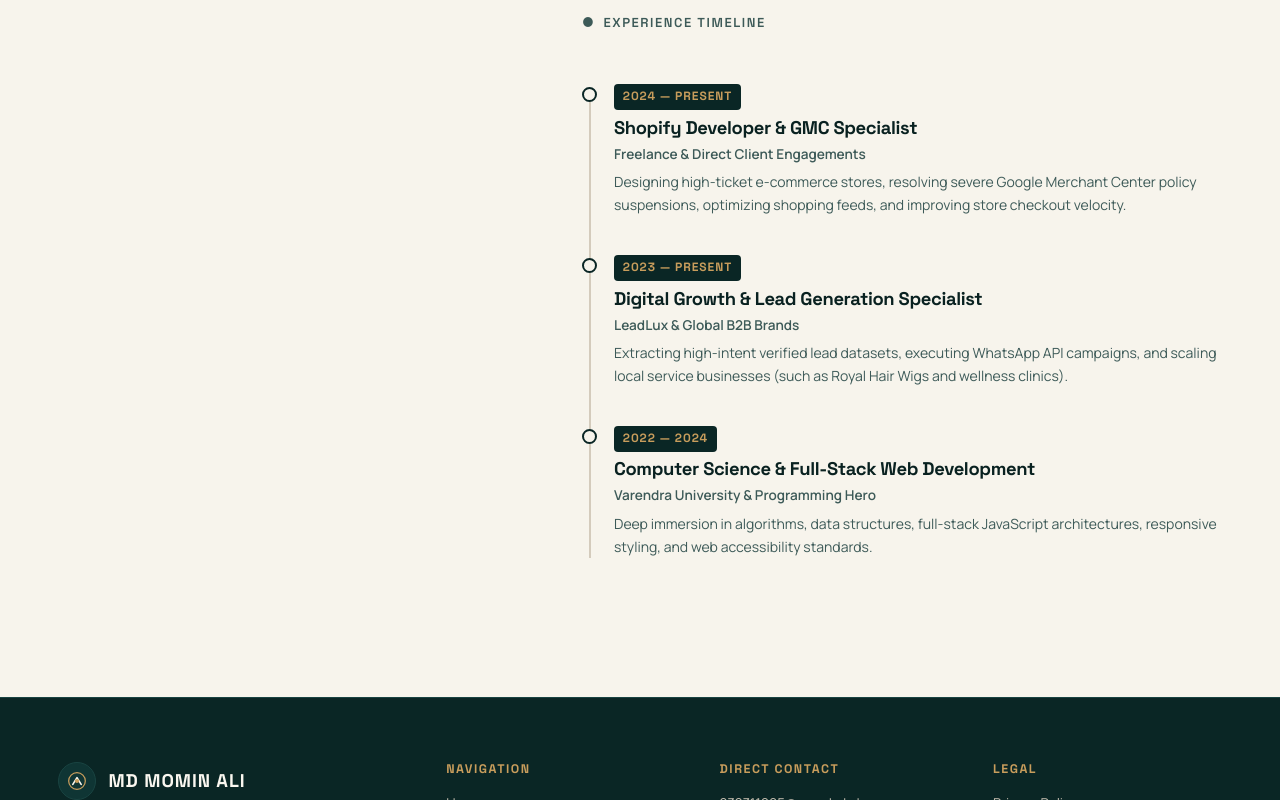
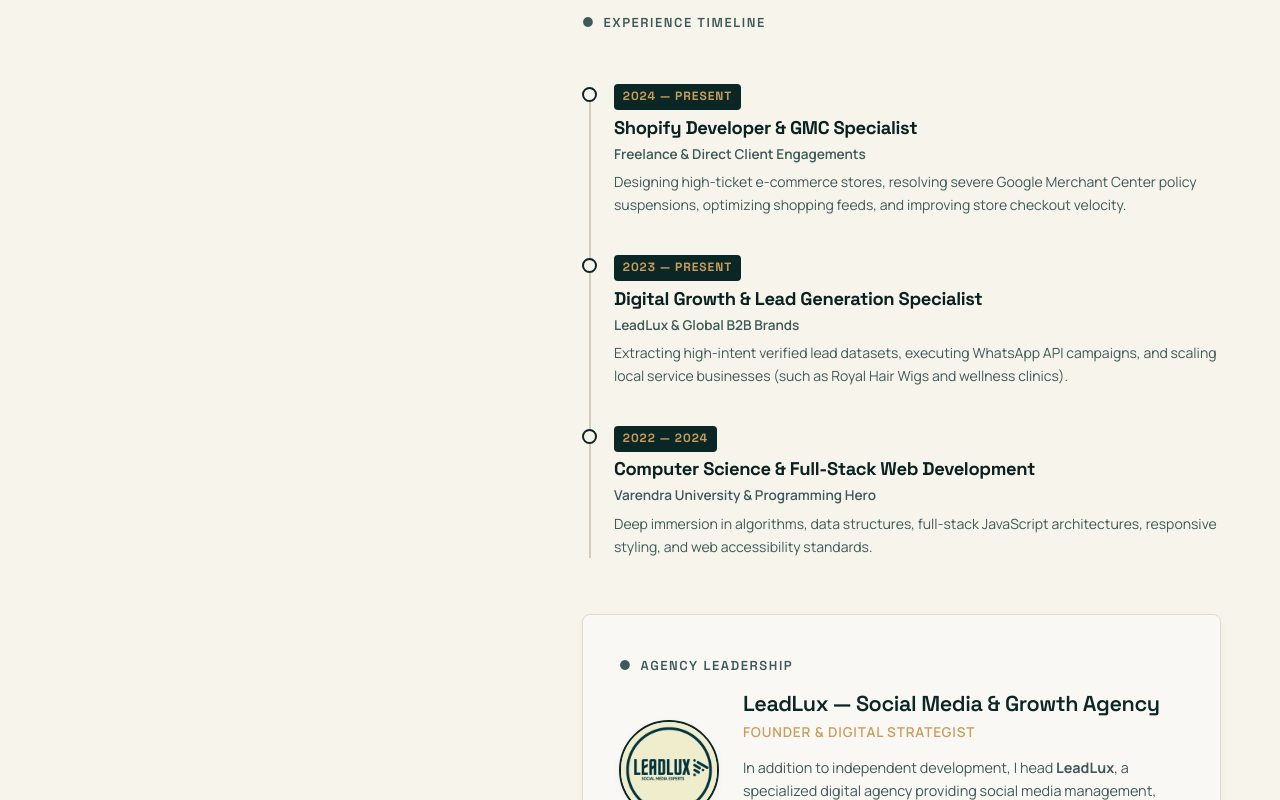
Before and after one commit to mominofficial/portfolio, a website built with Vite: page about.html in a window 1280 px wide. Shown: the part 2000-2800 px from the top of the page. Built offline with nearby package versions, Linux system fonts and the light colour scheme.

Commit message:
Update branding: isolate LeadLux agency showcase to About Me page and add official logo

```diff
--- a/about.html
+++ b/about.html
@@ -28,7 +28,7 @@
         </div>
         <div class="brand-text-wrap">
           <span class="brand-name">MD MOMIN ALI</span>
-          <span class="brand-sub">LEADLUX IDENTITY</span>
+          <span class="brand-sub">SHOPIFY & FULL-STACK</span>
         </div>
       </a>
 
@@ -250,6 +250,26 @@
                 </p>
               </div>
             </div>
+
+            <!-- LeadLux Agency Showcase -->
+            <div style="margin-top: 3.5rem; background-color: var(--bg-offwhite); border: 1px solid var(--border-cream); border-radius: var(--radius-md); padding: clamp(1.75rem, 3vw, 2.25rem); box-shadow: var(--shadow-sm);" class="fade-in-up">
+              <div class="eyebrow" style="margin-bottom: 1rem;">
+                <span>●</span>
+                <span>AGENCY LEADERSHIP</span>
+              </div>
+              <div style="display: flex; gap: 1.5rem; align-items: center; flex-wrap: wrap;">
+                <div style="width: 100px; height: 100px; border-radius: 50%; overflow: hidden; border: 2px solid var(--bg-teal-dark); background: #EFEADB; flex-shrink: 0; display: flex; align-items: center; justify-content: center; box-shadow: var(--shadow-sm);">
+                  <img src="leadlux-logo.png" alt="LeadLux - Social Media Experts Logo" style="width: 100%; height: 100%; object-fit: cover;" />
+                </div>
+                <div style="flex: 1 1 300px;">
+                  <h3 style="font-size: 1.35rem; color: var(--bg-teal-dark); margin-bottom: 0.25rem;">LeadLux — Social Media & Growth Agency</h3>
+                  <p style="font-size: 0.85rem; font-weight: 600; color: var(--accent-gold); text-transform: uppercase; letter-spacing: 0.06em; margin-bottom: 0.75rem;">Founder & Digital Strategist</p>
+                  <p style="font-size: 0.9rem; color: var(--text-dark-muted); line-height: 1.6;">
+                    In addition to independent development, I head <strong>LeadLux</strong>, a specialized digital agency providing social media management, strategic content design, B2B lead generation, and targeted advertising for modern brands and local enterprises.
+                  </p>
+                </div>
+              </div>
+            </div>
           </div>
         </div>
       </div>
```
Also changed, not shown: certifications.html (+1 -1 lines), contact.html (+1 -1 lines), index.html (+3 -3 lines), services.html (+2 -2 lines), works.html (+1 -1 lines), public/leadlux-logo.png (added), src/assets/images/leadlux-logo.png (added).
